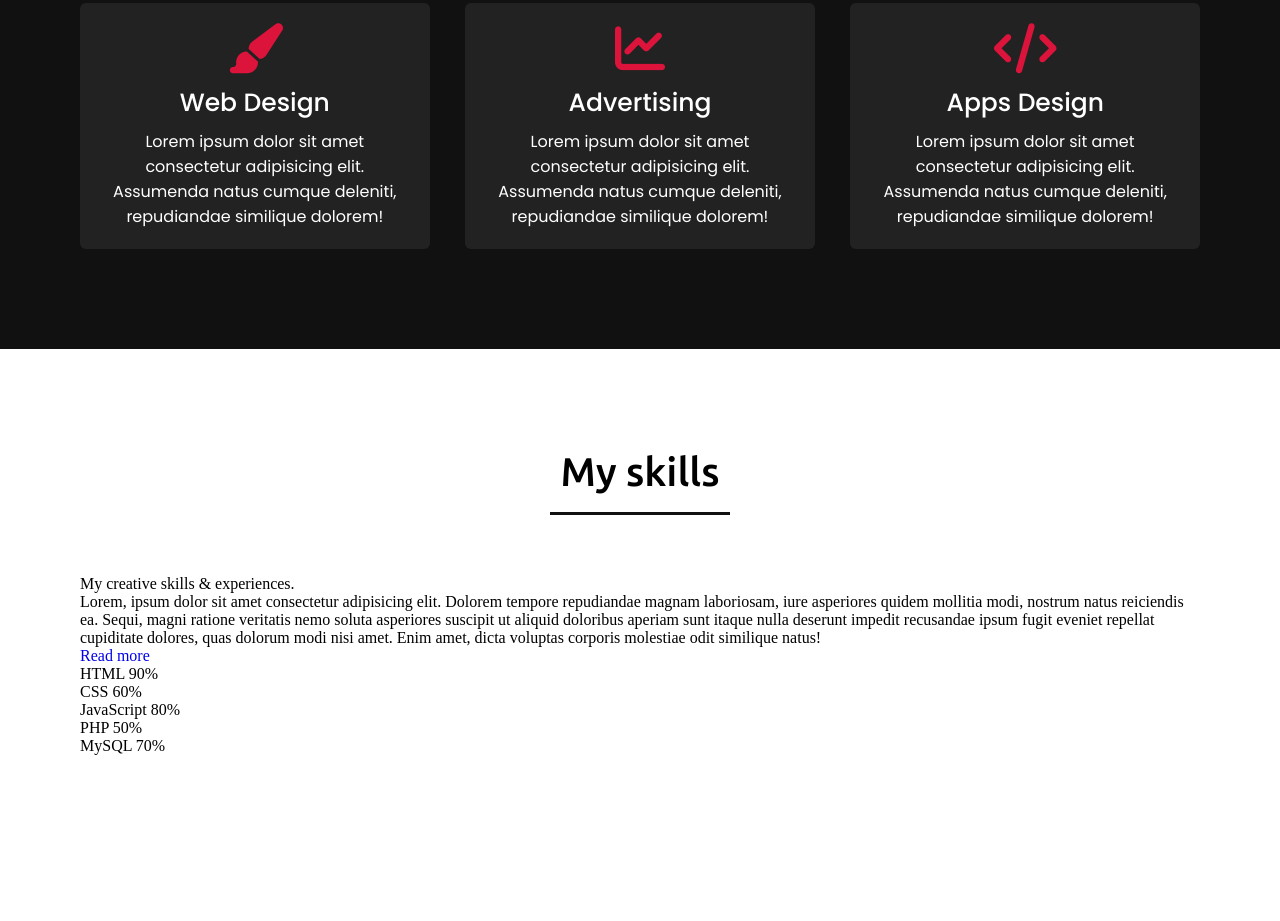
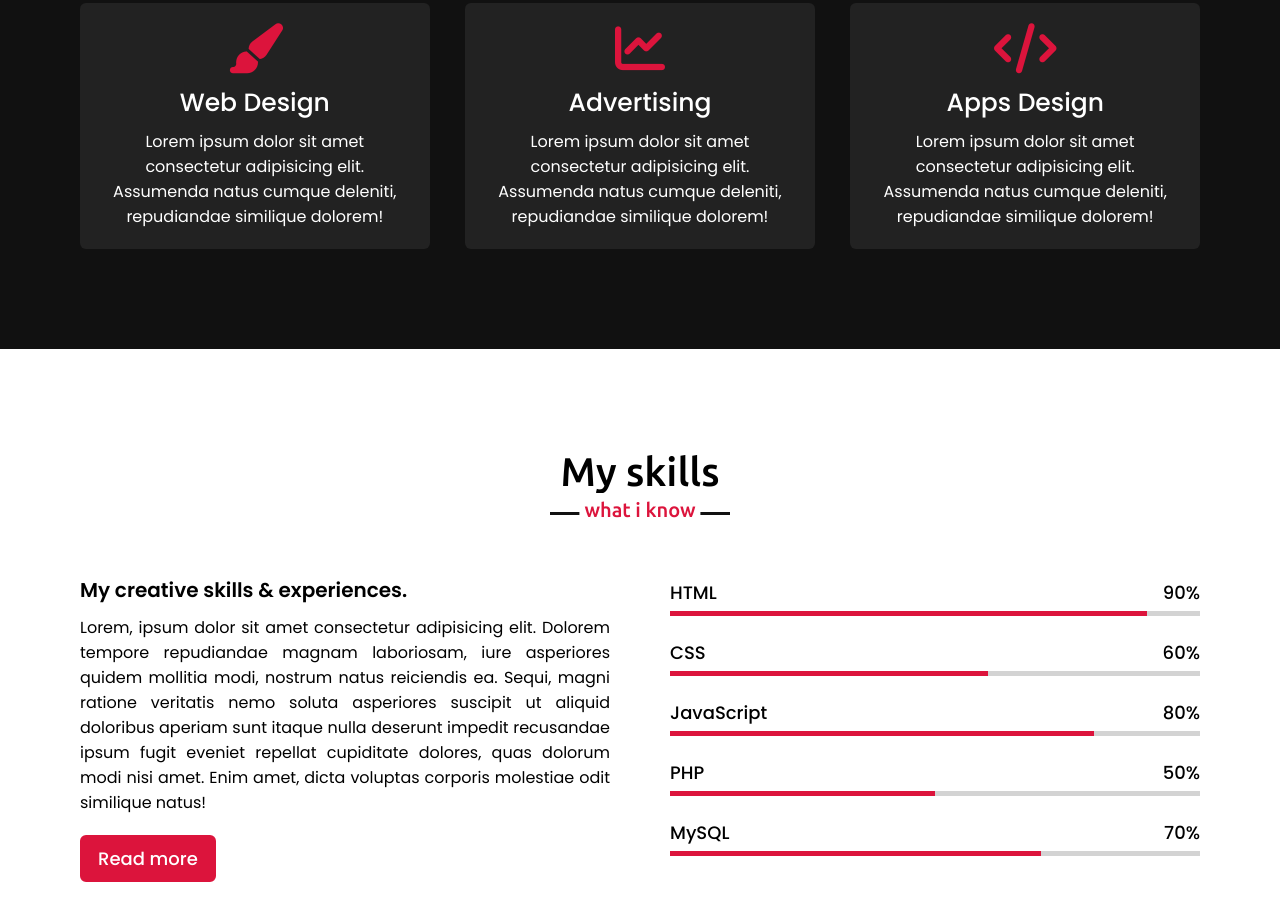
Before and after one commit to slmttndrk/Personal_Portfolio, a plain HTML site: page index.html in a window 1280 px wide. Shown: the part 1756-2677 px from the top of the page. Before the commit the page ends 2611 px from the top, so only its background shows below. Drawn offline with nearby package versions, Linux system fonts and the light colour scheme.

Commit message:
CSS page is created for the Skills Section

```diff
--- a/style.css
+++ b/style.css
@@ -112,6 +112,17 @@
 section{
     padding: 100px 0;
 }
+.about, .services, .skills{
+    font-family: 'Poppins', sans-serif;
+}
+.about .about-content,
+.services .serv-content,
+.skills .skills-content{
+    display: flex;
+    flex-wrap: wrap;
+    align-items: center;
+    justify-content: space-between;
+}
 section .title{
     position: relative;
     text-align: center;
@@ -144,19 +155,8 @@ section .title::after{
 }
 
 /* about section styling */
-.about, .services{
-    font-family: 'Poppins', sans-serif;
-}
-
 .about .title::after{
     content: "who i am";
-}
-.about .about-content,
-.services .serv-content{
-    display: flex;
-    flex-wrap: wrap;
-    align-items: center;
-    justify-content: space-between;
 }
 .about .about-content .left{
     width: 45%;
@@ -242,6 +242,83 @@ section .title::after{
     font-weight: 500;
     margin: 10px 0 7px 0;
 }
+
+/* skills section styling */
+.skills .title::after{
+    content: "what i know";
+}
+/* an example of recalculation */
+.skills .skills-content .column{
+    width: calc(50% - 30px);
+}
+.skills .skills-content .left .text{
+    font-size: 20px;
+    font-weight: 600;
+    margin-bottom: 10px;
+}
+.skills .skills-content .left p{
+    text-align: justify;
+}
+.skills .skills-content .left a{
+    display: inline-block;
+    background: crimson;
+    color: #fff;
+    font-size: 18px;
+    font-weight: 500;
+    padding: 8px 16px;
+    margin-top: 20px;
+    border-radius: 6px;
+    border: 2px solid crimson;
+    transition: all 0.3s ease;
+}
+.skills .skills-content .left a:hover{
+    color: crimson;
+    background: none;
+}
+/* 15px does not make columns equal, so I choose 23px */
+.skills .skills-content .right .bars{
+    margin-bottom: 23px;
+}
+.skills .skills-content .right .info{
+    display: flex;
+    margin-bottom: 5px;
+    align-items: center;
+    justify-content: space-between;
+}
+.skills .skills-content .right span{
+    font-weight: 500;
+    font-size: 18px;
+}
+.skills .skills-content .right .line{
+    height: 5px;
+    width: 100%;
+    background: lightgray;
+    position: relative;
+}
+.skills .skills-content .right .line::before{
+    content: "";
+    position: absolute;
+    height: 100%;
+    left: 0;
+    top: 0;
+    background: crimson;
+}
+.skills-content .right .html::before{
+    width: 90%;
+}
+.skills-content .right .css::before{
+    width: 60%;
+}
+.skills-content .right .js::before{
+    width: 80%;
+}
+.skills-content .right .php::before{
+    width: 50%;
+}
+.skills-content .right .mysql::before{
+    width: 70%;
+}
+
 /* responsive media query */
 @media (max-width: 1300px){
     .home .max-width{
@@ -319,6 +396,10 @@ section .title::after{
         width: calc(50% - 10px);
         margin-bottom: 20px;
     }
+    .skills .skills-content .column{
+        width: 100%;
+        margin-bottom: 35px;
+    }
 }
 
 @media (max-width: 690px){
```
